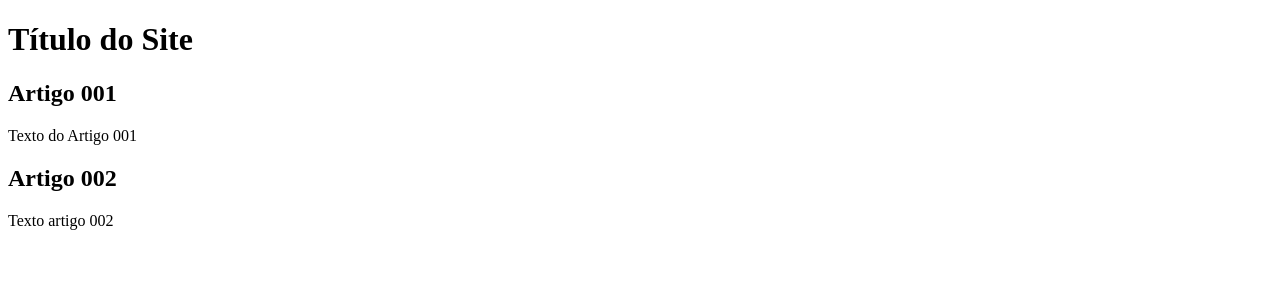
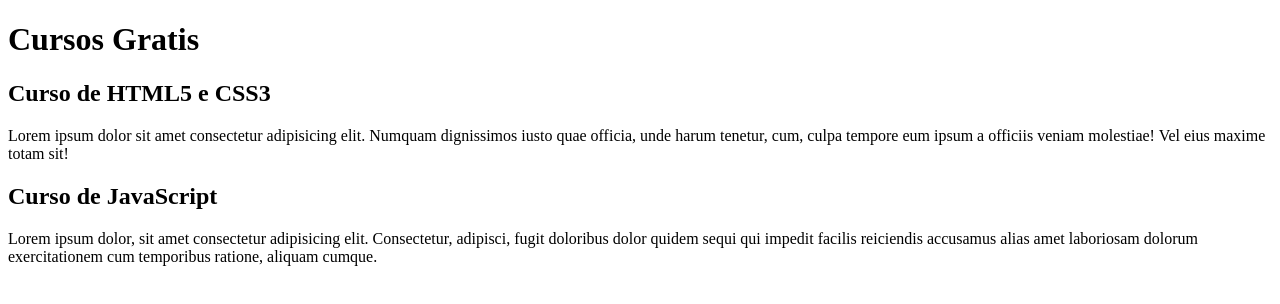
Before and after one commit to LauraMariaHub/projeto-site, a plain HTML site: page index.html in a window 1280 px wide. Drawn offline with Linux system fonts and the light colour scheme.

Commit message:
comecei a escrever o conteúdo

```diff
--- a/index.html
+++ b/index.html
@@ -8,15 +8,15 @@
 <body>
     <main>
         <header>
-            <h1>Título do Site</h1>
+            <h1>Cursos Gratis</h1>
         </header>
         <article>
-            <h2>Artigo 001</h2>
-            <p>Texto do Artigo 001</p>
+            <h2>Curso de HTML5 e CSS3</h2>
+            <p>Lorem ipsum dolor sit amet consectetur adipisicing elit. Numquam dignissimos iusto quae officia, unde harum tenetur, cum, culpa tempore eum ipsum a officiis veniam molestiae! Vel eius maxime totam sit!</p>
         </article>
         <article>
-            <h2>Artigo 002</h2>
-            <p>Texto artigo 002</p>
+            <h2>Curso de JavaScript</h2>
+            <p>Lorem ipsum dolor, sit amet consectetur adipisicing elit. Consectetur, adipisci, fugit doloribus dolor quidem sequi qui impedit facilis reiciendis accusamus alias amet laboriosam dolorum exercitationem cum temporibus ratione, aliquam cumque.</p>
         </article>
     </main>
 </body>
```
